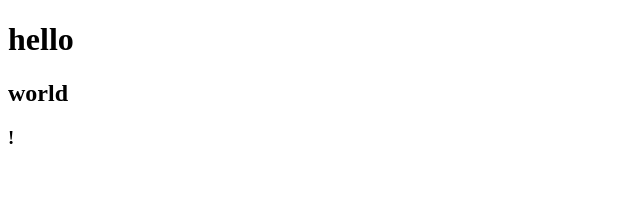
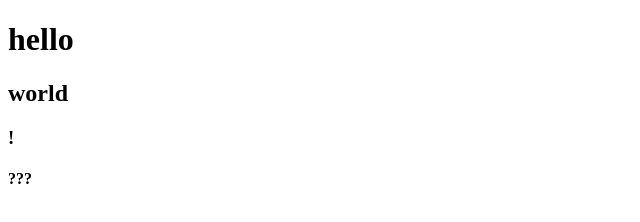
Before and after one commit to WananVVVV/May26, a plain HTML site: page index.html in a window 1280 px wide. Shown: the full height of the page, 0-640 px from the left. Drawn offline with Linux system fonts and the light colour scheme.

Commit message:
中文问题解决

```diff
--- a/index.html
+++ b/index.html
@@ -12,6 +12,7 @@
     <h1>hello</h1>
     <h2>world</h2>
     <h3>!</h3>
+    <h4>???</h4>
 </body>
 
 </html>
```
Also changed, not shown: a.txt (added).
